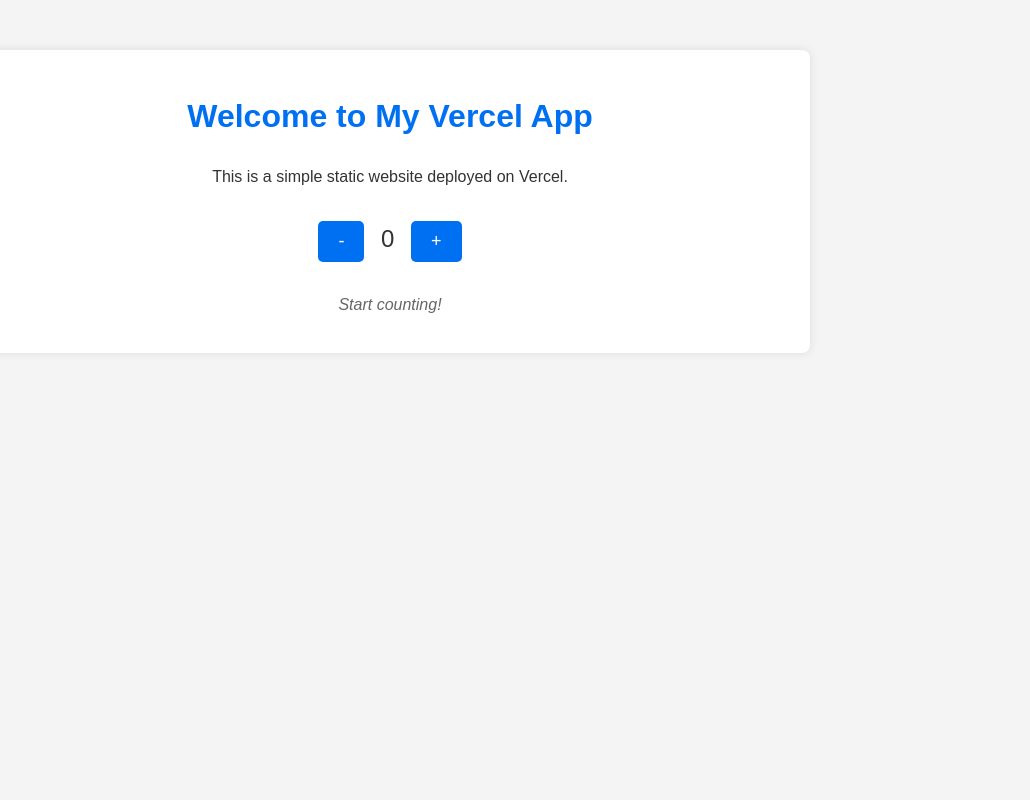
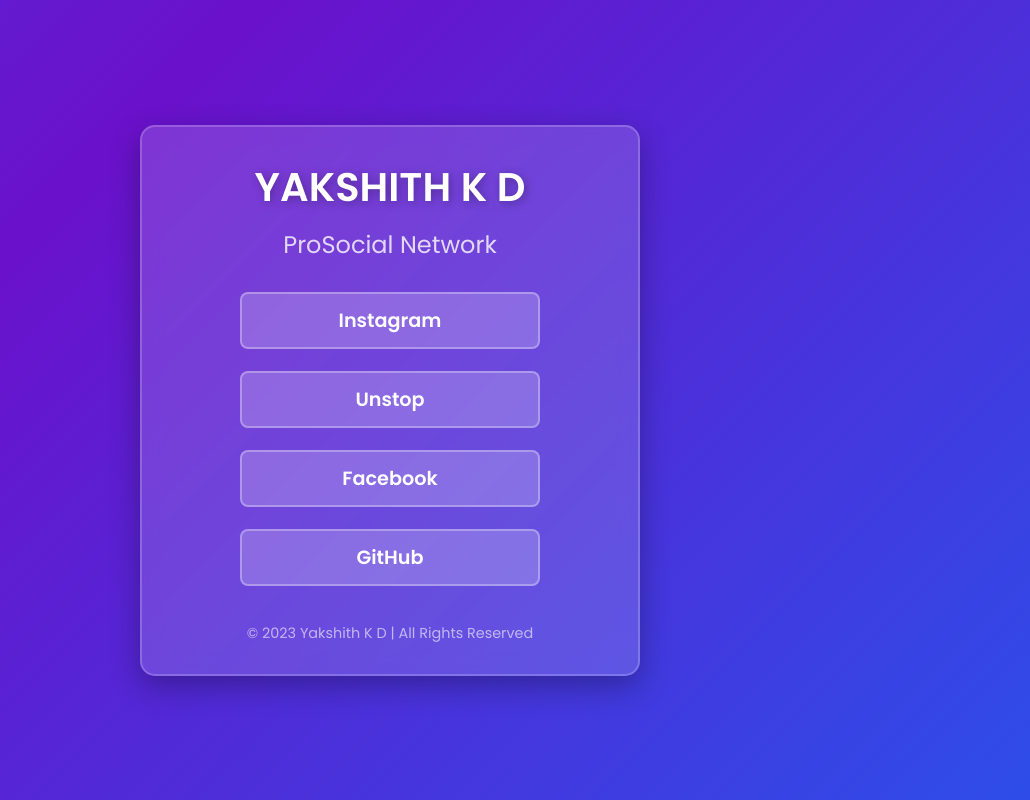
Before and after one commit to yakshithkd23/my-vercel-app, a plain HTML site: page public/index.html in a window 1280 px wide. Shown: the whole page, without its empty margins (250-1280 px from the left). Drawn offline with Linux system fonts and the light colour scheme.

Commit message:
Update index.html

```diff
--- a/public/index.html
+++ b/public/index.html
@@ -1,25 +1,180 @@
 <!DOCTYPE html>
 <html lang="en">
+
 <head>
     <meta charset="UTF-8">
     <meta name="viewport" content="width=device-width, initial-scale=1.0">
-    <title>My Vercel App</title>
-    <link rel="stylesheet" href="style.css">
+    <title>Yakshith K D - ProSocial Network</title>
+    <meta name="description" content="Yakshith K D's professional social network links">
+
+    <!-- Google Font -->
+    <link href="https://fonts.googleapis.com/css2?family=Poppins:wght@400;600&display=swap" rel="stylesheet">
+    <!-- Favicon -->
+    <link rel="icon" href="https://cdn-icons-png.flaticon.com/512/3135/3135715.png" type="image/png">
+
+    <style>
+        /* General Reset */
+        * {
+            margin: 0;
+            padding: 0;
+            box-sizing: border-box;
+        }
+
+        /* Background Animation */
+        body {
+            font-family: 'Poppins', sans-serif;
+            background: linear-gradient(-45deg, #007BFF, #6a11cb, #2575fc, #ff6a00);
+            background-size: 400% 400%;
+            animation: gradientBG 10s ease infinite;
+            display: flex;
+            align-items: center;
+            justify-content: center;
+            min-height: 100vh;
+            overflow: hidden;
+            padding: 20px;
+        }
+
+        @keyframes gradientBG {
+            0% { background-position: 0% 50%; }
+            50% { background-position: 100% 50%; }
+            100% { background-position: 0% 50%; }
+        }
+
+        /* Glassmorphism Card */
+        .container {
+            background: rgba(255, 255, 255, 0.15);
+            border-radius: 15px;
+            padding: 30px;
+            text-align: center;
+            max-width: 500px;
+            width: 100%;
+            box-shadow: 0 10px 30px rgba(0, 0, 0, 0.3);
+            backdrop-filter: blur(10px);
+            border: 2px solid rgba(255, 255, 255, 0.2);
+            animation: fadeIn 1.5s ease-in-out;
+        }
+
+        @keyframes fadeIn {
+            from { opacity: 0; transform: translateY(-20px); }
+            to { opacity: 1; transform: translateY(0); }
+        }
+
+        /* Profile Image */
+        .profile-img {
+            width: 120px;
+            height: 120px;
+            border-radius: 50%;
+            object-fit: cover;
+            border: 3px solid rgba(255, 255, 255, 0.3);
+            margin: 0 auto 20px;
+            display: block;
+            box-shadow: 0 5px 15px rgba(0, 0, 0, 0.2);
+        }
+
+        /* Headings */
+        h1 {
+            font-size: 2.5em;
+            color: white;
+            text-shadow: 2px 2px 10px rgba(0, 0, 0, 0.3);
+            margin-bottom: 10px;
+        }
+
+        h2 {
+            font-size: 1.5em;
+            color: rgba(255, 255, 255, 0.8);
+            margin-bottom: 20px;
+            font-weight: 400;
+        }
+
+        /* List Styling */
+        ul {
+            list-style: none;
+            padding: 0;
+            margin-top: 30px;
+        }
+
+        ul li {
+            margin: 15px 0;
+        }
+
+        /* Animated Buttons */
+        a {
+            text-decoration: none;
+            font-size: 1.2em;
+            font-weight: 600;
+            color: white;
+            display: inline-block;
+            padding: 12px 25px;
+            border-radius: 8px;
+            background: rgba(255, 255, 255, 0.2);
+            border: 2px solid rgba(255, 255, 255, 0.3);
+            transition: all 0.3s ease-in-out;
+            position: relative;
+            overflow: hidden;
+            width: 100%;
+            max-width: 300px;
+        }
+
+        a:hover {
+            background: rgba(255, 255, 255, 0.4);
+            color: #000;
+            transform: scale(1.05);
+            box-shadow: 0 0 10px rgba(255, 255, 255, 0.8);
+        }
+
+        /* Footer */
+        .footer {
+            margin-top: 30px;
+            color: rgba(255, 255, 255, 0.6);
+            font-size: 0.9em;
+        }
+
+        /* Responsive Design */
+        @media (max-width: 600px) {
+            .container {
+                padding: 20px;
+            }
+
+            h1 {
+                font-size: 2em;
+            }
+
+            h2 {
+                font-size: 1.2em;
+            }
+
+            a {
+                font-size: 1em;
+                padding: 10px 20px;
+            }
+
+            .profile-img {
+                width: 100px;
+                height: 100px;
+            }
+        }
+    </style>
 </head>
+
 <body>
     <div class="container">
-        <h1>Welcome to My Vercel App</h1>
-        <p>This is a simple static website deployed on Vercel.</p>
+        <!-- Add your profile image if you have one -->
+        <!-- <img src="your-profile-image.jpg" alt="Yakshith K D" class="profile-img"> -->
 
-        <div class="counter">
-            <button id="decrement">-</button>
-            <span id="count">0</span>
-            <button id="increment">+</button>
+        <h1>YAKSHITH K D</h1>
+        <h2>ProSocial Network</h2>
+
+        <ul>
+            <li><a href="https://www.instagram.com/yakshii_gowda_/" target="_blank" rel="noopener noreferrer">Instagram</a></li>
+            <li><a href="https://unstop.com/u/yakshd8821" target="_blank" rel="noopener noreferrer">Unstop</a></li>
+            <li><a href="https://www.facebook.com/profile.php?id=61562740204330" target="_blank" rel="noopener noreferrer">Facebook</a></li>
+            <li><a href="https://github.com/yakshithkd23" target="_blank" rel="noopener noreferrer">GitHub</a></li>
+        </ul>
+
+        <div class="footer">
+            © 2023 Yakshith K D | All Rights Reserved
         </div>
+    </div>
+</body>
 
-        <p id="message"></p>
-    </div>
-
-    <script src="script.js"></script>
-</body>
 </html>
```
